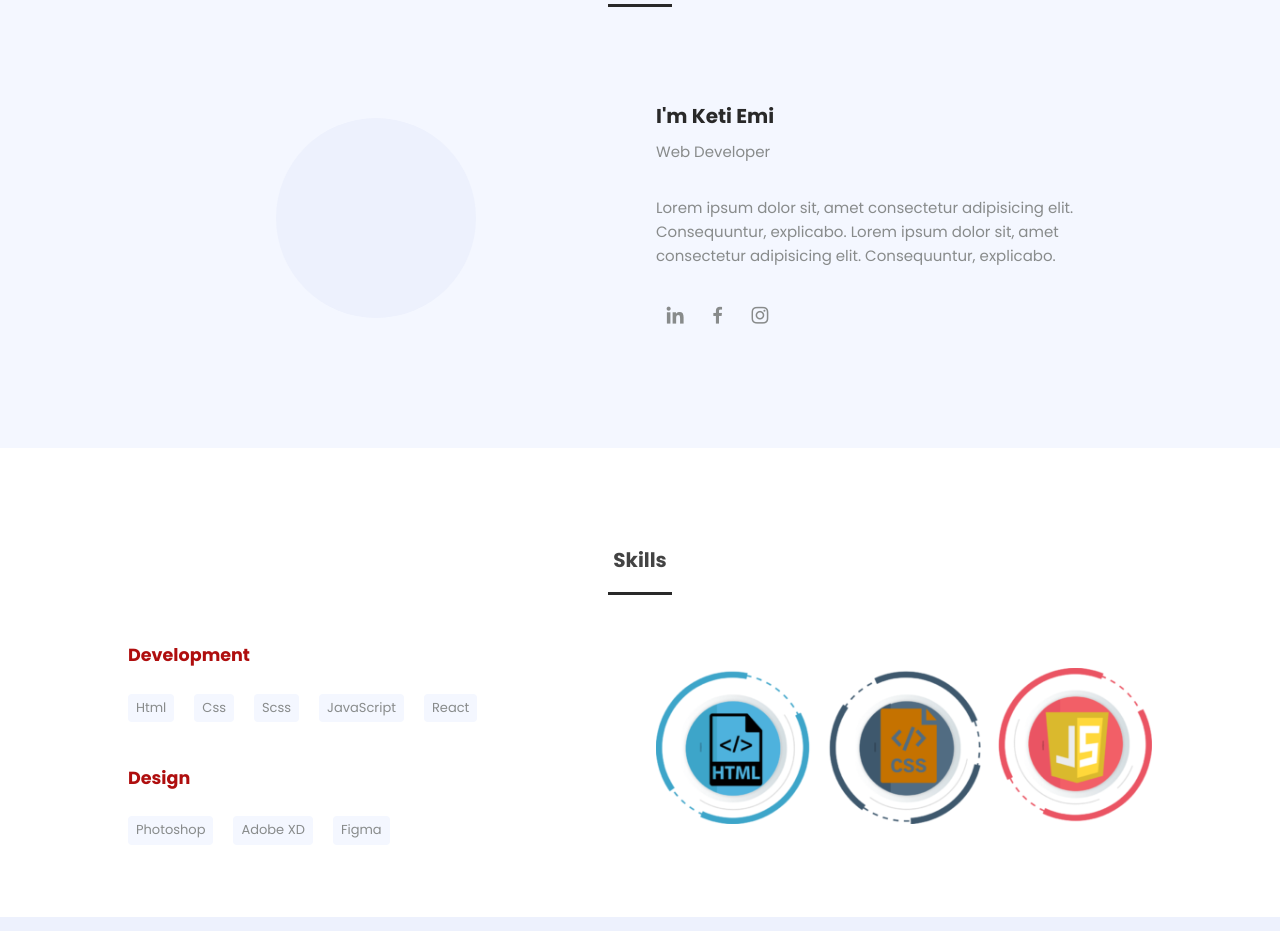
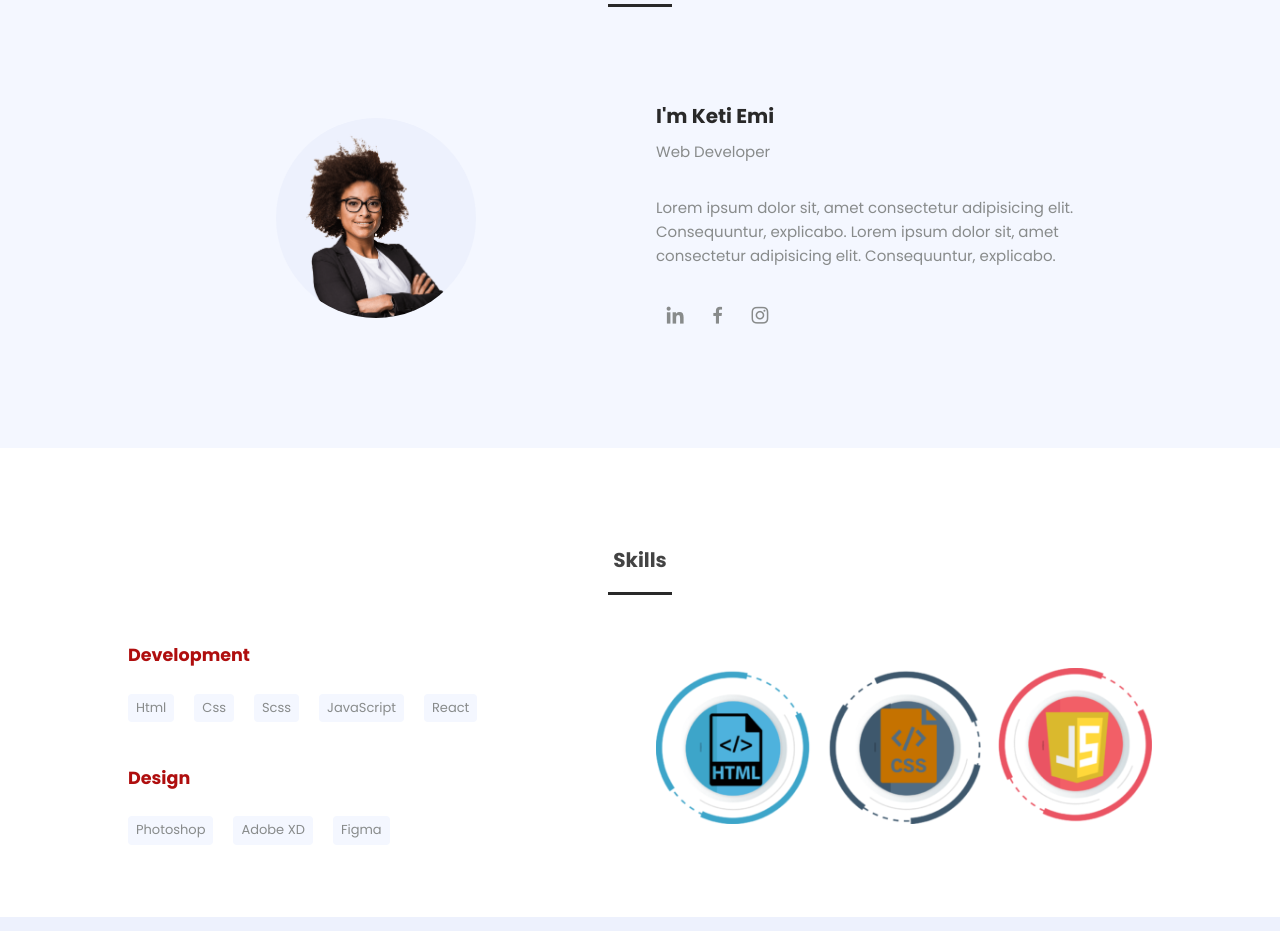
Before and after one commit to DevilDetko/Portfolio-Web-Dev, a plain HTML site: page index.html in a window 1280 px wide. Shown: the part 940-1871 px from the top of the page. Drawn offline with nearby package versions, Linux system fonts and the light colour scheme; the site is published under a folder, as on GitHub Pages, so addresses that start at the root find nothing.

Commit message:
Update index.html

```diff
--- a/index.html
+++ b/index.html
@@ -50,7 +50,7 @@
 
     <div class="about__container bd-grid">
       <div class="about__img">
-          <img src="/img/about.png" alt="">
+          <img src="./img/about.png" alt="">
       </div>
       <div>
         <h2 class="about__subtitle">I'm Keti Emi</h2>
```
